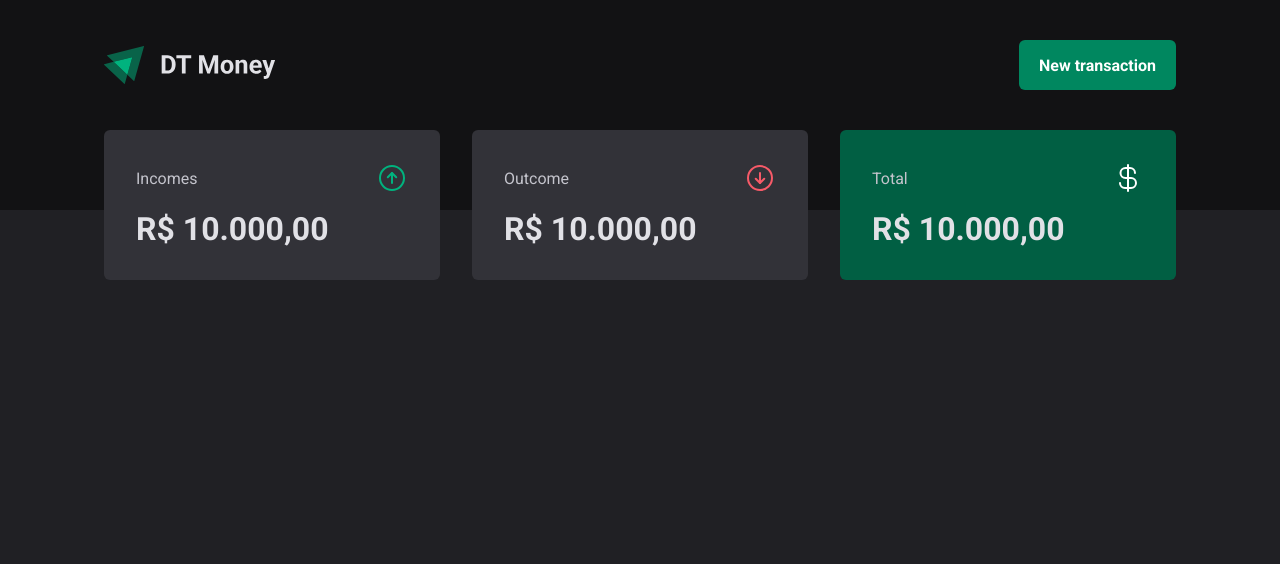
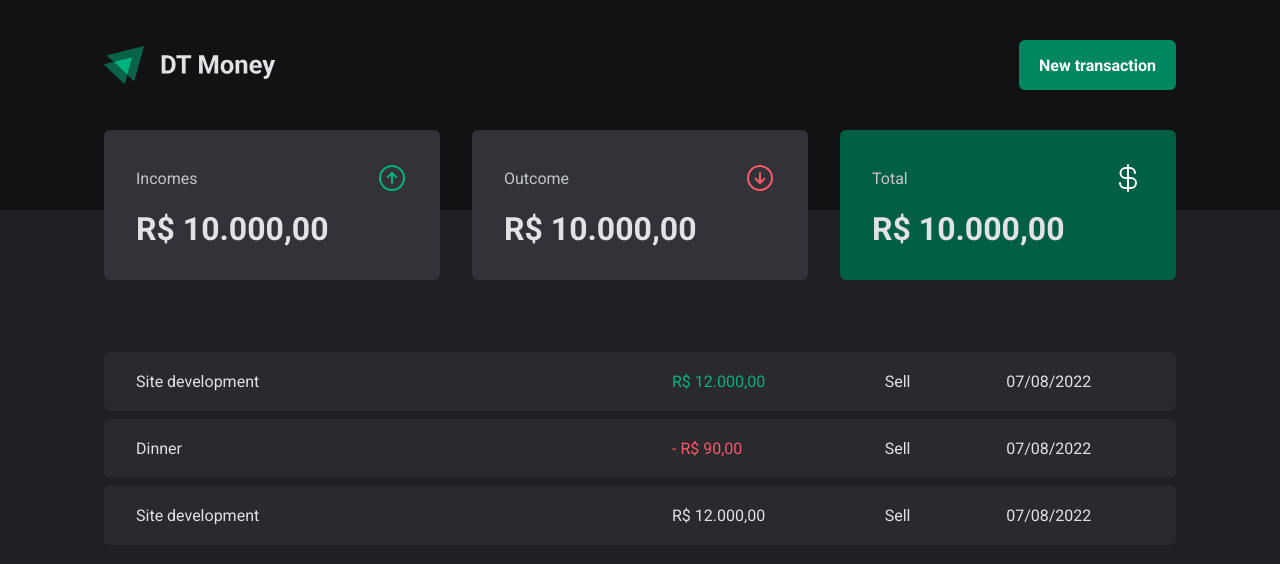
Before and after one commit to ThiagoLG/dt-money, a React (Vite) app: page / in a window 1280 px wide. Shown: the top 564 px of the page. Built offline with nearby package versions, Linux system fonts and the light colour scheme.

Commit message:
feat(header): :sparkles: Created transactions table on Transactions page

```diff
--- a/src/pages/Transactions/index.tsx
+++ b/src/pages/Transactions/index.tsx
@@ -1,12 +1,48 @@
 import * as React from 'react'
 import { Header } from '../../components/Header/index'
 import { Summary } from '../../components/Summary/index'
+import {
+  PriceHighlight,
+  TransactionsContainer,
+  TransactionsTable,
+} from './styles'
 
 export function Transactions() {
   return (
     <div>
       <Header />
       <Summary />
+
+      <TransactionsContainer>
+        <TransactionsTable>
+          <tbody>
+            <tr>
+              <td width="50%">Site development</td>
+              <td>
+                <PriceHighlight variant="income">R$ 12.000,00</PriceHighlight>
+              </td>
+              <td>Sell</td>
+              <td>07/08/2022</td>
+            </tr>
+
+            <tr>
+              <td width="50%">Dinner</td>
+              <td>
+                <PriceHighlight variant="outcome">- R$ 90,00</PriceHighlight>
+              </td>
+              <td>Sell</td>
+              <td>07/08/2022</td>
+            </tr>
+
+            <tr>
+              <td width="50%">Site development</td>
+              <td>R$ 12.000,00</td>
+              <td>Sell</td>
+              <td>07/08/2022</td>
+            </tr>
+          </tbody>
+        </TransactionsTable>
+      </TransactionsContainer>
     </div>
   )
 }
--- a/src/pages/Transactions/styles.ts
+++ b/src/pages/Transactions/styles.ts
@@ -0,0 +1,35 @@
+import styled from 'styled-components'
+
+export const TransactionsContainer = styled.main`
+  width: 100%;
+  max-width: 1120px;
+  margin: 4rem auto 0;
+  padding: 0 1.5rem;
+`
+export const TransactionsTable = styled.table`
+  width: 100%;
+  border-collapse: separate;
+  border-spacing: 0 0.5rem;
+  margin-top: 1.5rem;
+
+  td {
+    padding: 1.25rem 2rem;
+    background: ${(props) => props.theme['gray-700']};
+
+    &:first-child {
+      border-radius: 6px 0 0 6px;
+    }
+    &:last-child {
+      border-radius: 0 6px 6px 0;
+    }
+  }
+`
+interface PriceHighlightProps {
+  variant?: 'income' | 'outcome'
+}
+export const PriceHighlight = styled.span<PriceHighlightProps>`
+  color: ${(props) =>
+    props.variant === 'income'
+      ? props.theme['green-300']
+      : props.theme['red-300']};
+`
```
